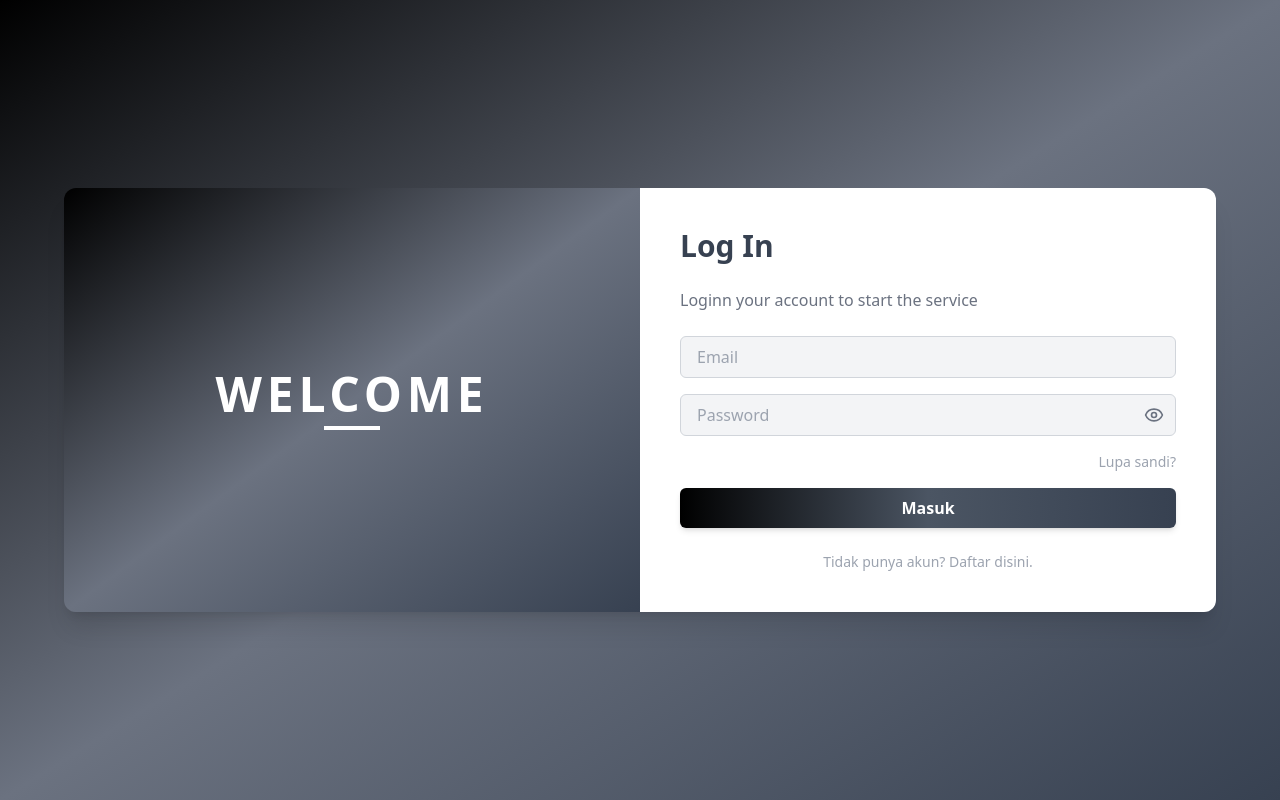
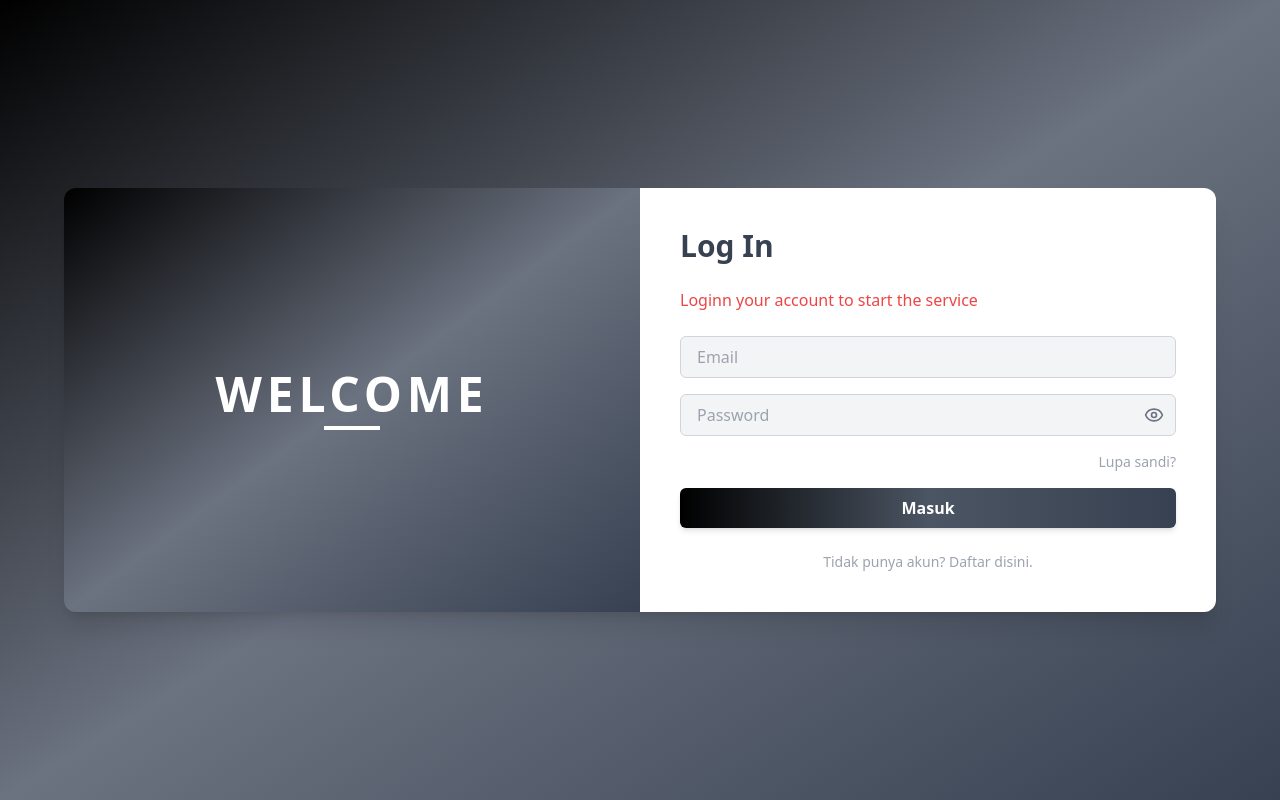
Before and after one commit to Hafazacode/finance-tracker, a React (Create React App) app in the folder frontend/: page / in a window 1280 px wide. Built offline with nearby package versions, Linux system fonts and the light colour scheme; no server answers.

Commit message:
Update HalamanLogin.js

```diff
--- a/frontend/src/HalamanLogin.js
+++ b/frontend/src/HalamanLogin.js
@@ -55,7 +55,7 @@ const Welcome = () => {
                         className="space-y-6"
                     >
                         <h2 className="text-3xl font-bold text-gray-700">Log In</h2>
-                        <p className="text-gray-500">Loginn your account to start the service</p>
+                        <p className="text-red-500">Loginn your account to start the service</p>
 
                         <form onSubmit={handleLogin} className="space-y-4">
                             <div>
```
